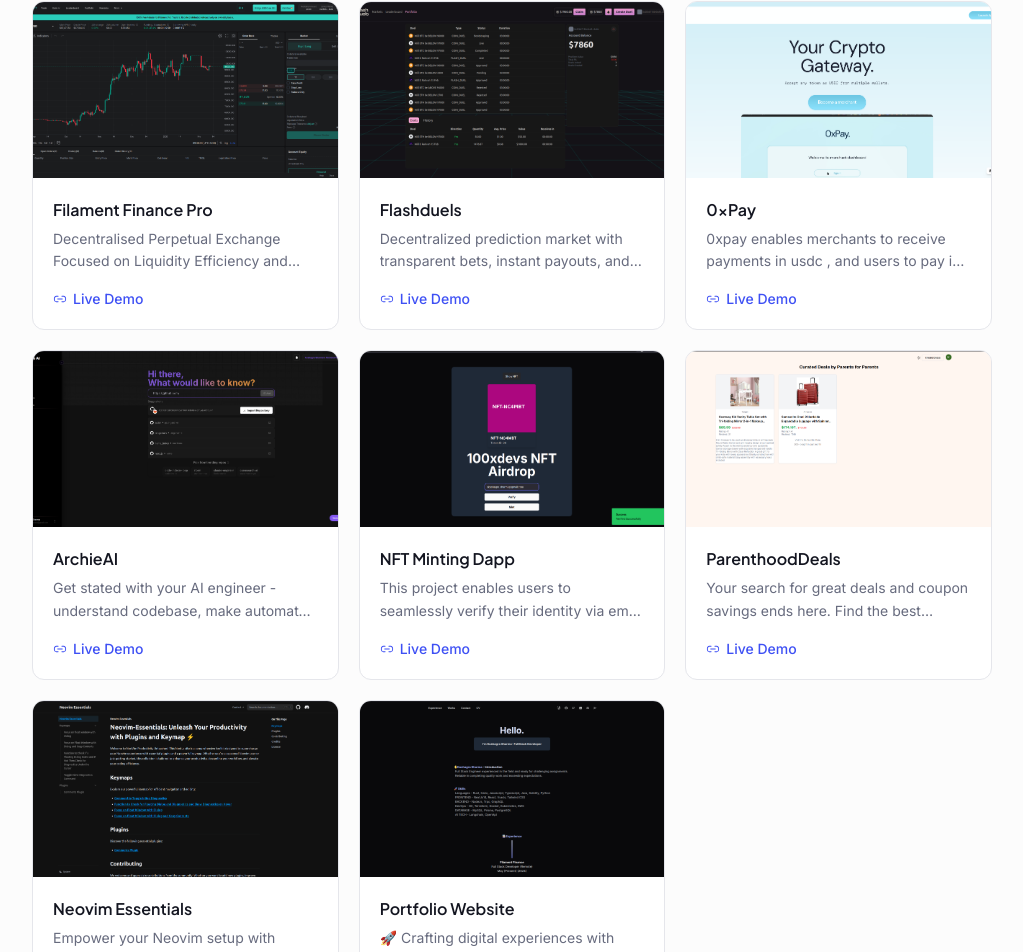
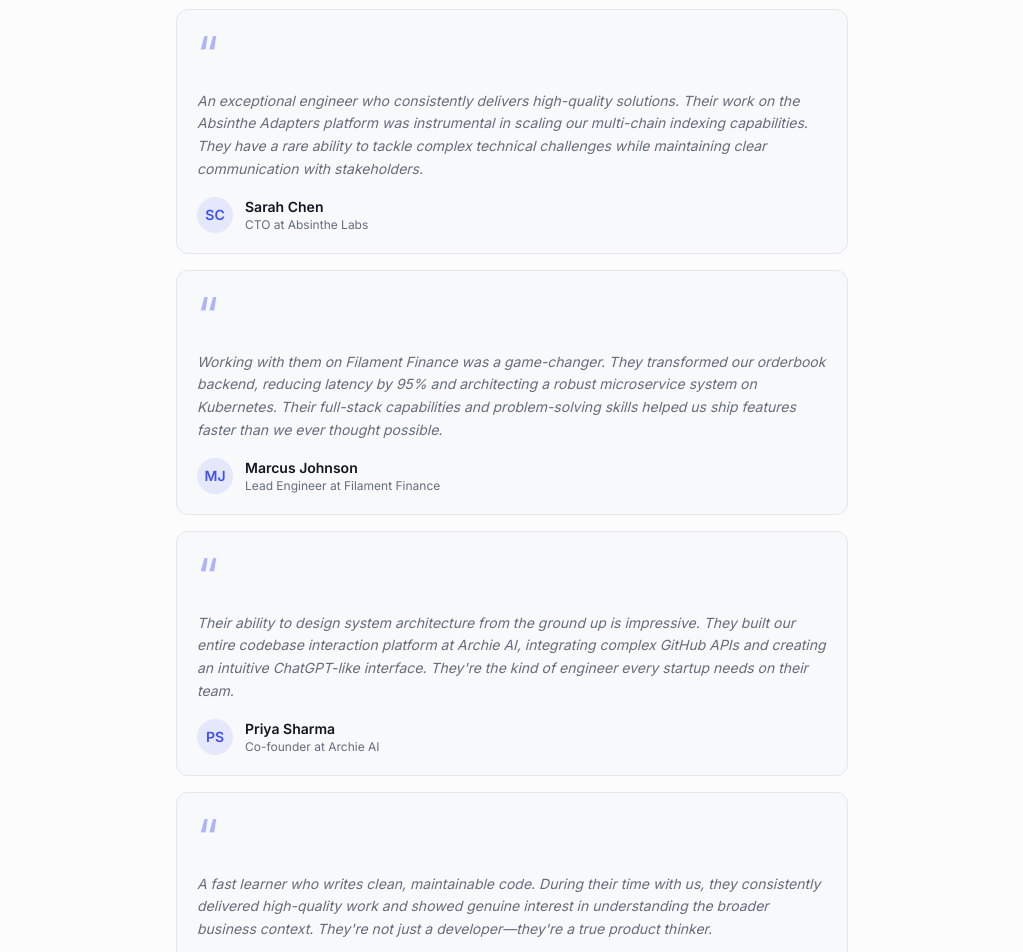
Before and after one commit to skushagra9/Portfolio-Website, a Next.js app: page / in a window 1280 px wide. Shown: the part 3532-4484 px from the top of the page, without its empty margins (128-1151 px from the left). Built offline with nearby package versions, Linux system fonts and the light colour scheme.

Commit message:
feat: add Testimonials section between Experience and Projects

```diff
--- a/src/app/page.tsx
+++ b/src/app/page.tsx
@@ -2,6 +2,7 @@
 import { Introduction } from "@/components/Introduction";
 import { Skills } from "@/components/Skills";
 import { Exp } from "@/components/Experience";
+import { TestimonialsSection } from "@/components/Testimonials";
 import Project from "@/components/Projects";
 import ContactForm from "@/components/Contact";
 
@@ -13,6 +14,7 @@
         <Introduction />
         <Skills />
         <Exp />
+        <TestimonialsSection />
         <Project />
         <ContactForm />
       </div>
--- /dev/null
+++ b/src/components/Testimonials.tsx
@@ -0,0 +1,40 @@
+"use client";
+
+import { Testimonials } from "@/constants/Testimonials";
+import { FadeIn } from "./FadeIn";
+
+export const TestimonialsSection = () => {
+  return (
+    <section id="testimonials" className="w-full max-w-2xl">
+      <FadeIn>
+        <h2 className="font-[family-name:var(--font-display)] text-2xl font-bold tracking-tight mb-10">
+          Testimonials
+        </h2>
+      </FadeIn>
+
+      <div className="space-y-4">
+        {Testimonials.map((testimonial, i) => (
+          <FadeIn key={testimonial.name} delay={i * 80}>
+            <div className="rounded-xl border border-border bg-secondary/30 p-5 space-y-3">
+              <div className="text-primary opacity-40 text-5xl leading-none">&ldquo;</div>
+
+              <p className="text-sm text-muted-foreground leading-relaxed italic">
+                {testimonial.quote}
+              </p>
+
+              <div className="flex items-center gap-3 pt-1">
+                <div className="bg-primary/10 text-primary text-sm font-semibold rounded-full w-9 h-9 flex items-center justify-center">
+                  {testimonial.avatar}
+                </div>
+                <div>
+                  <p className="font-semibold text-sm">{testimonial.name}</p>
+                  <p className="text-xs text-muted-foreground">{testimonial.title}</p>
+                </div>
+              </div>
+            </div>
+          </FadeIn>
+        ))}
+      </div>
+    </section>
+  );
+};
--- /dev/null
+++ b/src/constants/Testimonials.ts
@@ -0,0 +1,33 @@
+export interface Testimonial {
+  quote: string;
+  name: string;
+  title: string;
+  avatar?: string;
+}
+
+export const Testimonials: Testimonial[] = [
+  {
+    quote: "An exceptional engineer who consistently delivers high-quality solutions. Their work on the Absinthe Adapters platform was instrumental in scaling our multi-chain indexing capabilities. They have a rare ability to tackle complex technical challenges while maintaining clear communication with stakeholders.",
+    name: "Sarah Chen",
+    title: "CTO at Absinthe Labs",
+    avatar: "SC",
+  },
+  {
+    quote: "Working with them on Filament Finance was a game-changer. They transformed our orderbook backend, reducing latency by 95% and architecting a robust microservice system on Kubernetes. Their full-stack capabilities and problem-solving skills helped us ship features faster than we ever thought possible.",
+    name: "Marcus Johnson",
+    title: "Lead Engineer at Filament Finance",
+    avatar: "MJ",
+  },
+  {
+    quote: "Their ability to design system architecture from the ground up is impressive. They built our entire codebase interaction platform at Archie AI, integrating complex GitHub APIs and creating an intuitive ChatGPT-like interface. They're the kind of engineer every startup needs on their team.",
+    name: "Priya Sharma",
+    title: "Co-founder at Archie AI",
+    avatar: "PS",
+  },
+  {
+    quote: "A fast learner who writes clean, maintainable code. During their time with us, they consistently delivered high-quality work and showed genuine interest in understanding the broader business context. They're not just a developer—they're a true product thinker.",
+    name: "David Martinez",
+    title: "Engineering Manager at VMCO",
+    avatar: "DM",
+  },
+];
```
